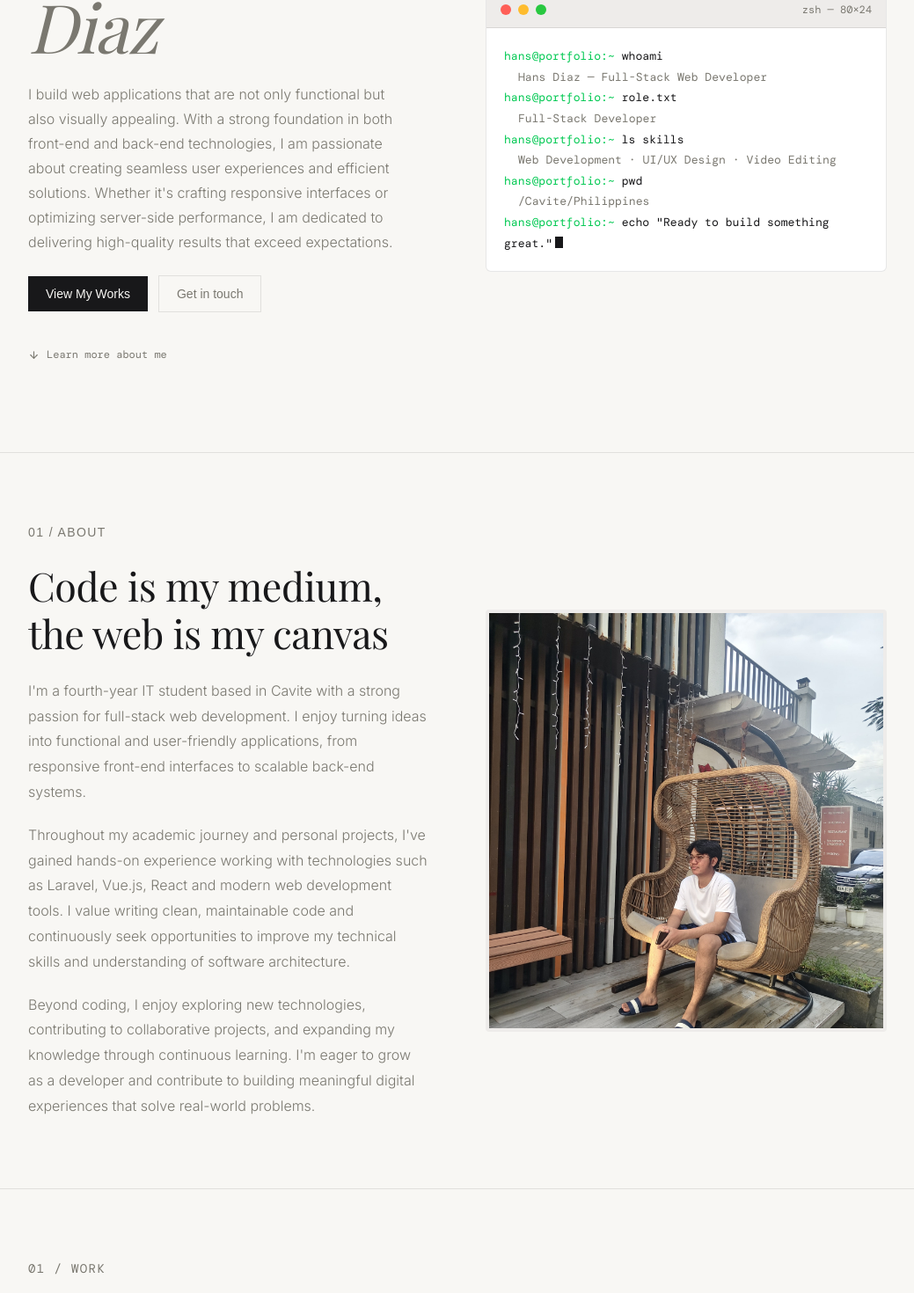
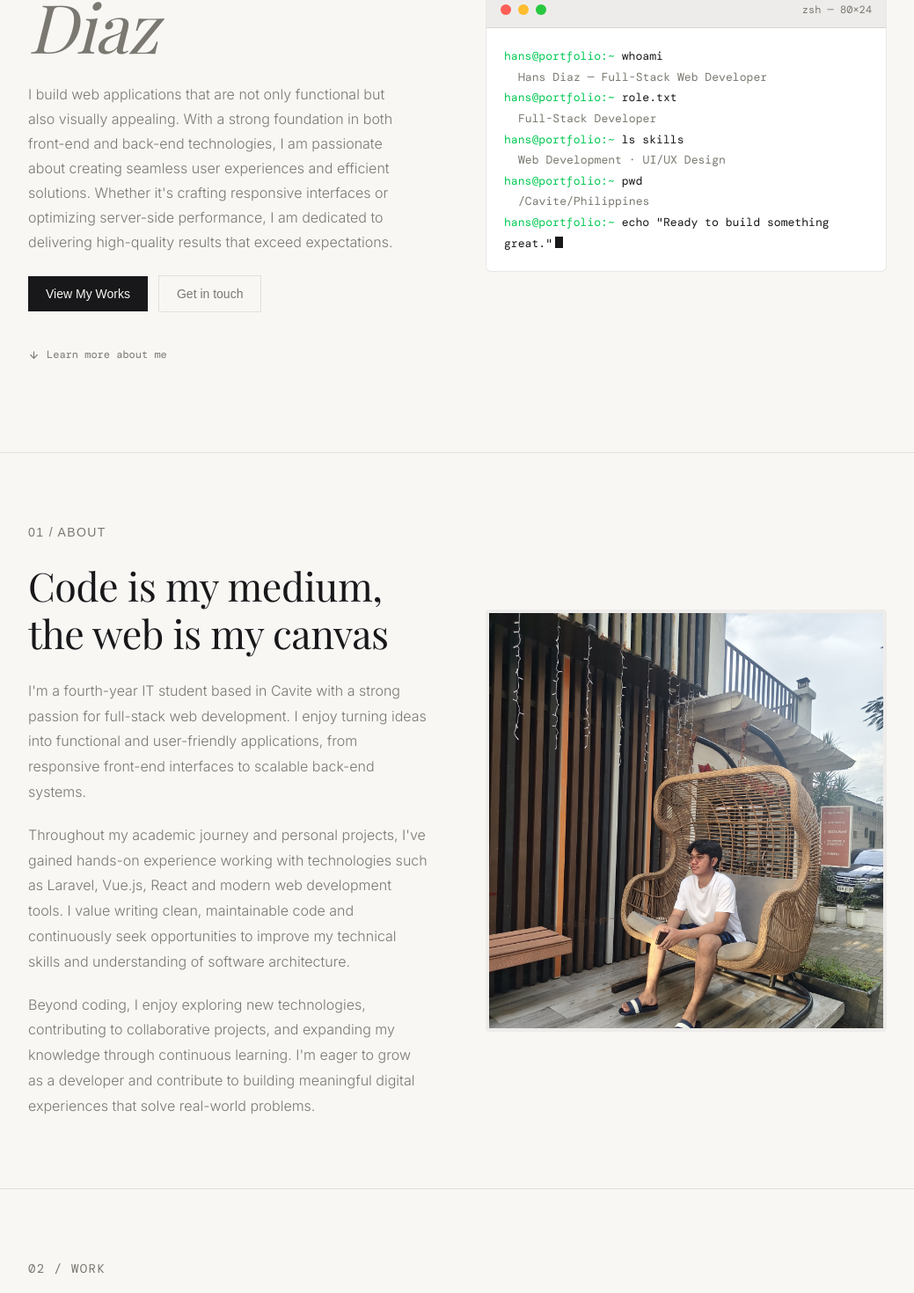
Before and after one commit to 1nOnlyHans/My-Portofolio, a React (Vite) app: page / in a window 1280 px wide. Shown: the part 288-1758 px from the top of the page at 88% size, without its empty margins (120-1159 px from the left). Built offline with nearby package versions, Linux system fonts and the light colour scheme; no server answers; a web font is replaced by a local one.

Commit message:
Fixed section number

```diff
--- a/src/sections/hero.jsx
+++ b/src/sections/hero.jsx
@@ -84,7 +84,7 @@ function HeroTerminal() {
     { prompt: "hans@portfolio:~", command: "role.txt" },
     { output: "Full-Stack Developer" },
     { prompt: "hans@portfolio:~", command: "ls skills" },
-    { output: "Web Development · UI/UX Design · Video Editing" },
+    { output: "Web Development · UI/UX Design" },
     { prompt: "hans@portfolio:~", command: "pwd" },
     { output: "/Cavite/Philippines" },
   ];
--- a/src/sections/projects.jsx
+++ b/src/sections/projects.jsx
@@ -8,7 +8,7 @@ export default function Projects() {
       className="portfolio-section flex-col items-stretch justify-center"
     >
       <ScrollReveal className="w-full">
-        <span className="section-label"> 01 / Work</span>
+        <span className="section-label"> 02 / Work</span>
         <h2 className="section-title">Selected Projects</h2>
       </ScrollReveal>
       <div className="mt-10 w-full">
```
